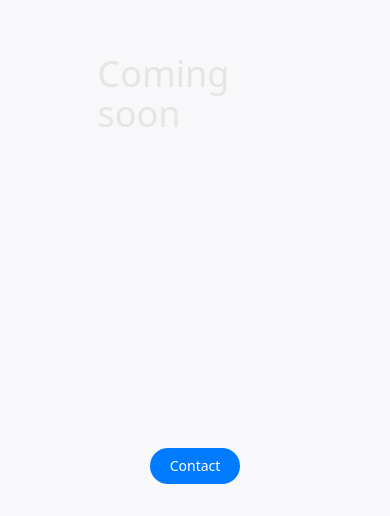
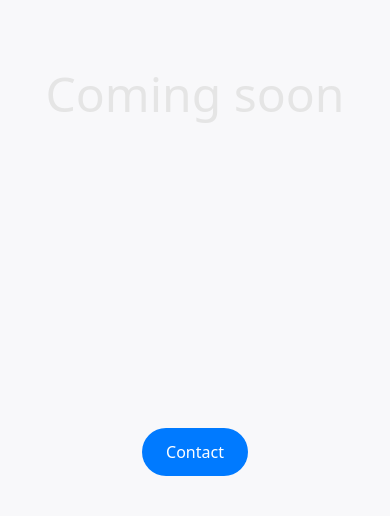
Before and after one commit to eriknson/me, a Next.js app: page / in a window 390 px wide. Shown: the part 328-844 px from the top of the page. Built offline with nearby package versions, Linux system fonts and the light colour scheme.

Commit message:
Improve mobile experience with larger text and more thumb-friendly contact button

```diff
--- a/src/app/page.tsx
+++ b/src/app/page.tsx
@@ -173,8 +173,8 @@ export default function Home() {
     <main className="relative min-h-screen w-full overflow-hidden bg-[#F8F8FA] dark:bg-[#111111]">
       <h1
         className="absolute left-1/2 top-1/2 -translate-x-1/2 -translate-y-1/2
-                   text-4xl md:text-6xl font-medium pointer-events-none z-40
-                   text-[#e5e5e5] dark:text-[#333333]"
+                   text-5xl md:text-6xl lg:text-7xl font-medium pointer-events-none z-40
+                   text-[#e5e5e5] dark:text-[#333333] text-center w-full px-4"
         style={{
           fontFamily: 'SF Pro Rounded, system-ui, sans-serif'
         }}
@@ -183,14 +183,15 @@ export default function Home() {
       </h1>
 
       {/* Completely rebuilt contact button with simpler styling */}
-      <div className="absolute bottom-8 left-0 right-0 flex justify-center items-center z-[100]">
+      <div className="absolute bottom-10 left-0 right-0 flex justify-center items-center z-[100]">
         <a
           href="mailto:contact@eriks.design"
-          className="px-5 py-2 rounded-full text-sm font-medium
+          className="px-6 py-3 md:px-5 md:py-2 rounded-full text-base md:text-sm font-medium
                     bg-[#007AFF] text-white
                     hover:bg-[#0071F4] hover:scale-105
                     active:bg-[#0058CC] active:scale-95
-                    cursor-pointer transition-all duration-200"
+                    cursor-pointer transition-all duration-200
+                    touch-manipulation"
           style={{ fontFamily: 'SF Pro Rounded, system-ui, sans-serif' }}
         >
           Contact
```
